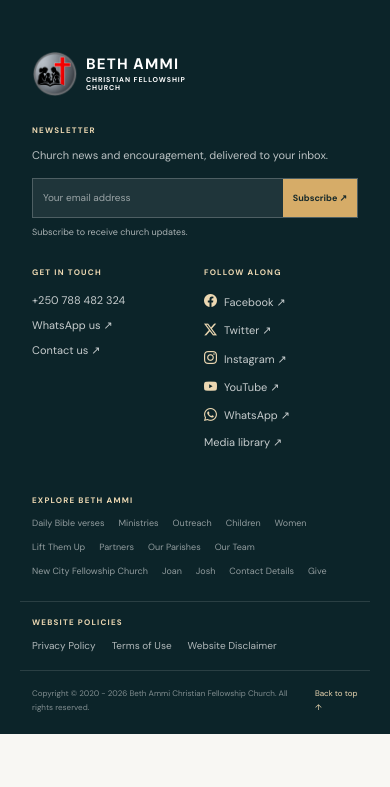
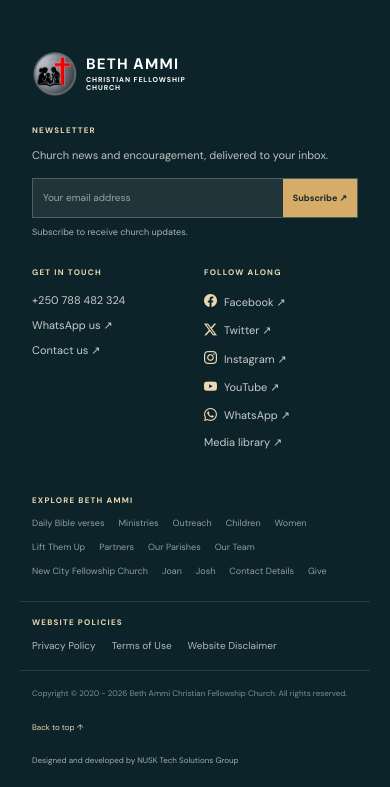
Before and after one commit to ndayizeyekevin/bethammi, a PHP site: page /bethammi/index.php in a window 390 px wide. Shown: the part 4985-5772 px from the top of the page. Before the commit the page ends 5719 px from the top, so only its background shows below. Run offline with PHP 8.4, Linux system fonts and the light colour scheme.

Commit message:
feat: enhance footer with credit to NUSK Tech Solutions Group and improve layout styles

```diff
--- a/includes/site-footer.php
+++ b/includes/site-footer.php
@@ -44,7 +44,7 @@
       <a href="<?= bethammi_escape($siteRoot) ?>pages/terms-of-use">Terms of Use</a>
       <a href="<?= bethammi_escape($siteRoot) ?>pages/disclaimer">Website Disclaimer</a>
     </nav>
-    <div class="container footer__bottom"><span>Copyright © 2020 - <span id="year"></span> Beth Ammi Christian Fellowship Church. All rights reserved.</span> <a href="#main">Back to top ↑</a></div>
+    <div class="container footer__bottom"><span>Copyright © 2020 - <span id="year"></span> Beth Ammi Christian Fellowship Church. All rights reserved.</span><span class="footer__credit">Designed and developed by <a href="https://nusk.rw" target="_blank" rel="noopener noreferrer">NUSK Tech Solutions Group</a></span><a href="#main">Back to top ↑</a></div>
   </footer>
   <div class="modal fade" id="donateModal" tabindex="-1" aria-labelledby="donateModalLabel" aria-describedby="donateModalDescription" aria-hidden="true">
     <div class="modal-dialog modal-dialog-centered modal-dialog-scrollable modal-lg">
--- a/index2.html
+++ b/index2.html
@@ -223,7 +223,7 @@
       <a href="page.html?type=page&amp;slug=terms-of-use">Terms of Use</a>
       <a href="page.html?type=page&amp;slug=disclaimer">Website Disclaimer</a>
     </nav>
-    <div class="container footer__bottom"><span>© <span id="year"></span> Beth Ammi Christian Fellowship Church</span><a href="#home">Back to top ↑</a></div>
+    <div class="container footer__bottom"><span>© <span id="year"></span> Beth Ammi Christian Fellowship Church</span><span class="footer__credit">Designed and developed by <a href="https://nusk.rw" target="_blank" rel="noopener noreferrer">NUSK Tech Solutions Group</a></span><a href="#home">Back to top ↑</a></div>
   </footer>
 </body>
 </html>
--- a/page.html
+++ b/page.html
@@ -169,7 +169,7 @@
       <a href="page.html?type=page&amp;slug=terms-of-use">Terms of Use</a>
       <a href="page.html?type=page&amp;slug=disclaimer">Website Disclaimer</a>
     </nav>
-    <div class="container footer__bottom"><span>© <span id="year"></span> Beth Ammi Christian Fellowship Church</span><a href="#main">Back to top ↑</a></div>
+    <div class="container footer__bottom"><span>© <span id="year"></span> Beth Ammi Christian Fellowship Church</span><span class="footer__credit">Designed and developed by <a href="https://nusk.rw" target="_blank" rel="noopener noreferrer">NUSK Tech Solutions Group</a></span><a href="#main">Back to top ↑</a></div>
   </footer>
   <div class="floating-actions" aria-label="Quick actions">
     <a class="floating-action floating-action--whatsapp" href="https://wa.me/250788482324" target="_blank" rel="noopener noreferrer" aria-label="Chat on WhatsApp"><i class="bi bi-whatsapp" aria-hidden="true"></i></a>
--- a/styles.css
+++ b/styles.css
@@ -271,6 +271,9 @@ h2 { font-size: clamp(38px, 4.4vw, 56px); }
 .donate-modal__footer .button { flex: 0 0 auto; border: 0; }
 .footer__bottom { display: flex; justify-content: space-between; gap: 20px; padding-block: 16px 20px; border-top: 1px solid rgba(255,255,255,.12); color: rgba(255,255,255,.48); font-size: 9px; }
 .footer__bottom a { color: var(--gold-light); text-decoration: none; }
+.footer__credit { color: rgba(255,255,255,.62); text-align: center; }
+.footer__credit a { color: inherit; text-underline-offset: 3px; }
+.footer__credit a:hover, .footer__credit a:focus-visible { color: var(--gold-light); text-decoration: underline; }
 .footer__directory { display: flex; flex-wrap: wrap; align-items: center; gap: 10px 20px; padding-block: 0 22px; }
 .footer__directory > span { color: var(--gold-light); font-size: 8px; font-weight: 700; letter-spacing: .15em; }
 .footer__directory a { color: rgba(255,255,255,.55); font-size: 9px; text-decoration: none; }
@@ -1079,7 +1082,8 @@ body[data-content-slug="women-ministries"] .page-sidebar { position: static; gri
   .footer__top { grid-template-columns: 1fr 1fr; gap: 27px 18px; }
   .footer__newsletter { grid-column: 1 / -1; }
   .footer__social { grid-column: auto; }
-  .footer__bottom { font-size: 8px; }
+  .footer__bottom { flex-wrap: wrap; font-size: 8px; }
+  .footer__credit { flex-basis: 100%; order: 1; text-align: left; }
   .footer__directory { gap: 9px 14px; }
   .footer__directory > span { width: 100%; }
   .footer__legal { gap: 9px 16px; }
```
